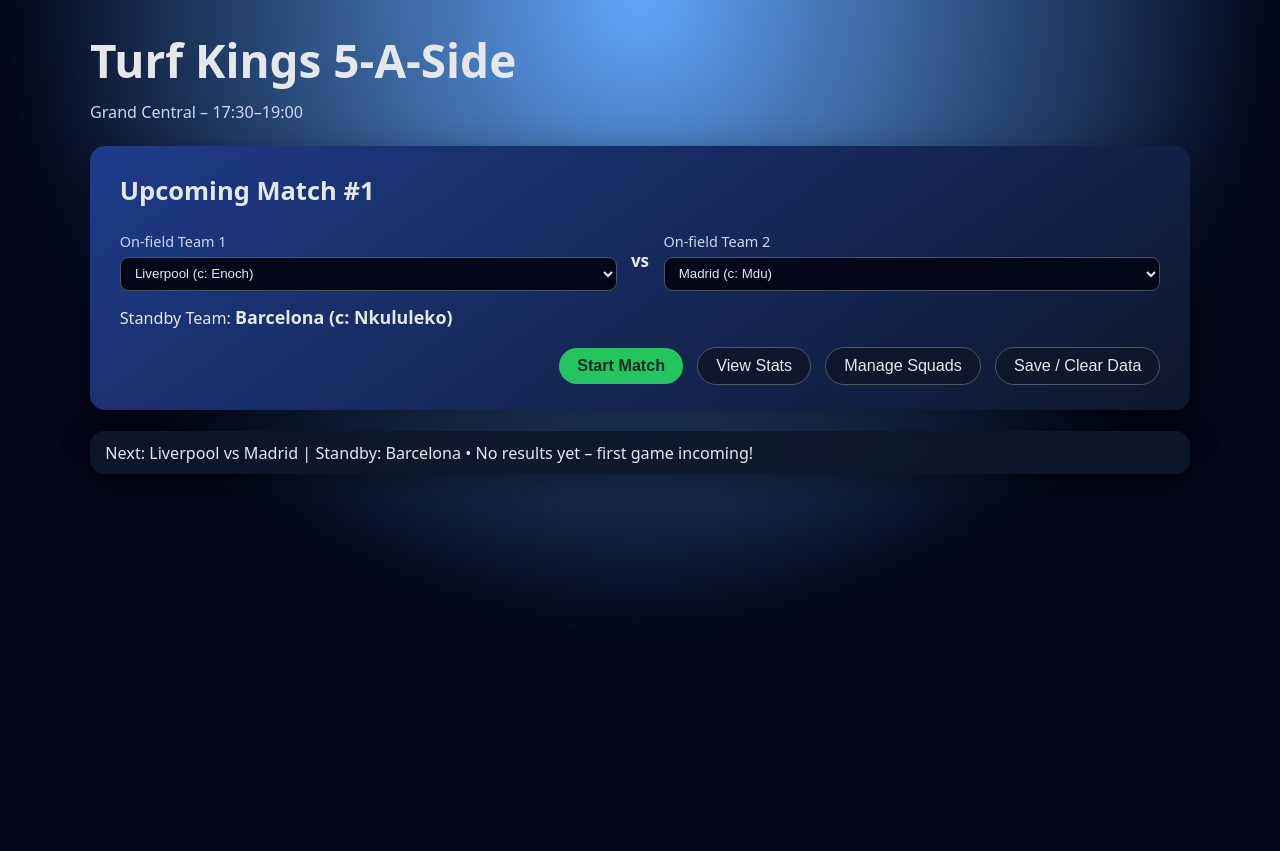
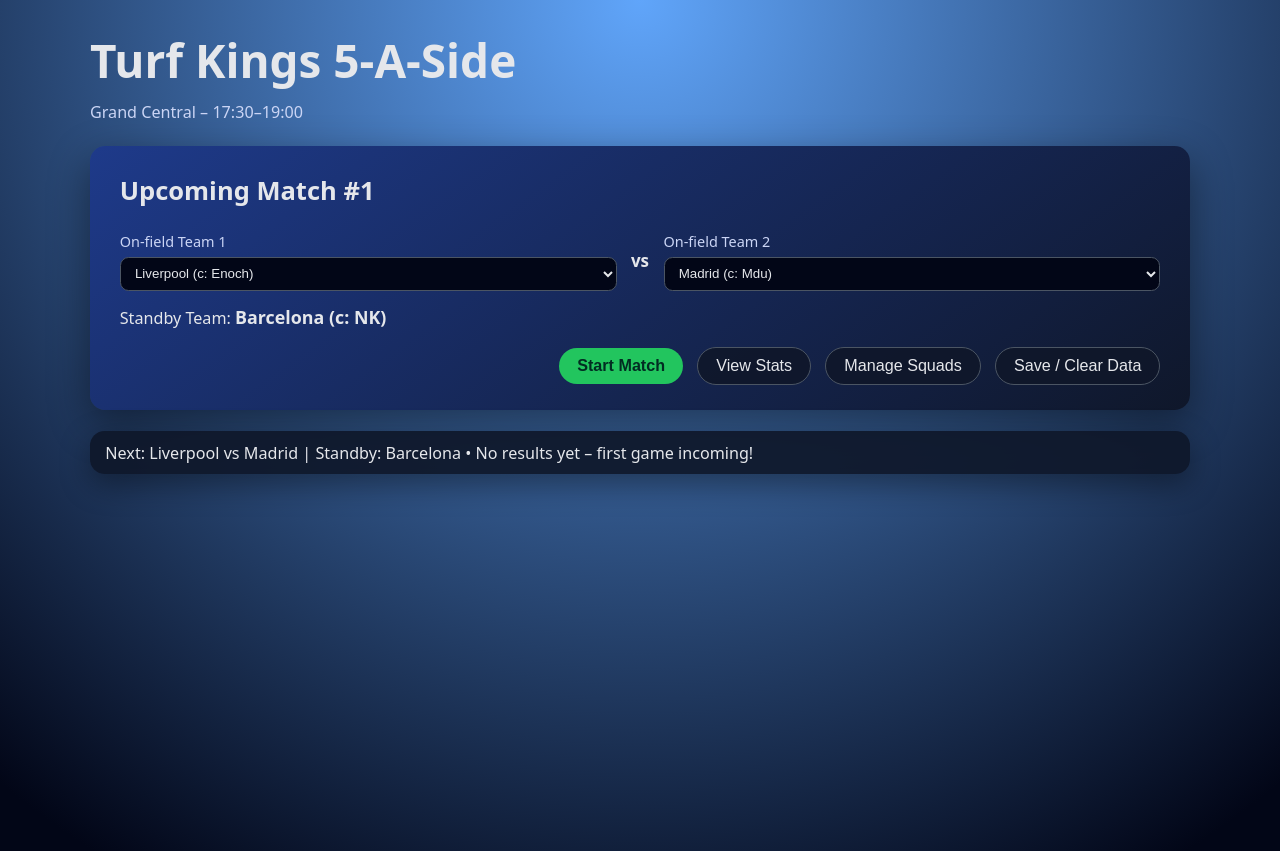
Before and after one commit to NkululekoMemela/turfkings-5aside, a React (Vite) app: page / in a window 1280 px wide. Built offline with nearby package versions, Linux system fonts and the light colour scheme.

Commit message:
shorten NK name

```diff
--- a/src/core/teams.js
+++ b/src/core/teams.js
@@ -16,7 +16,7 @@
     {
       id: "team-nk",
       label: "Barcelona",
-      captain: "Nkululeko",
+      captain: "NK",
       players: ["Nkululeko", "Zizou", "Dayaan", "Dr Babs", "Kolobe", "Anathi"],
     },
   ];
--- a/src/styles/global.css
+++ b/src/styles/global.css
@@ -18,7 +18,7 @@
     display: flex;
     justify-content: center;
     padding: 1.5rem;
-    background: radial-gradient(circle at top, #60a5fa 0, #020617 60%);
+    background: radial-gradient(circle at top, #60a5fa 0, #020617 95%);
   }
 
   .page {
```
Also changed, not shown: src/assets/TurfKings_logo.jpg (added).
